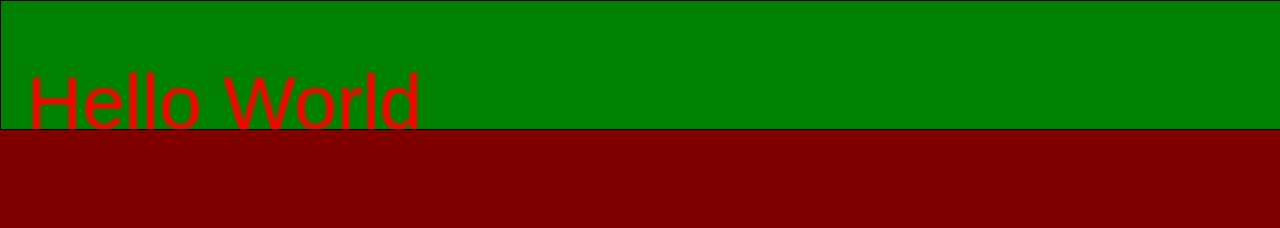
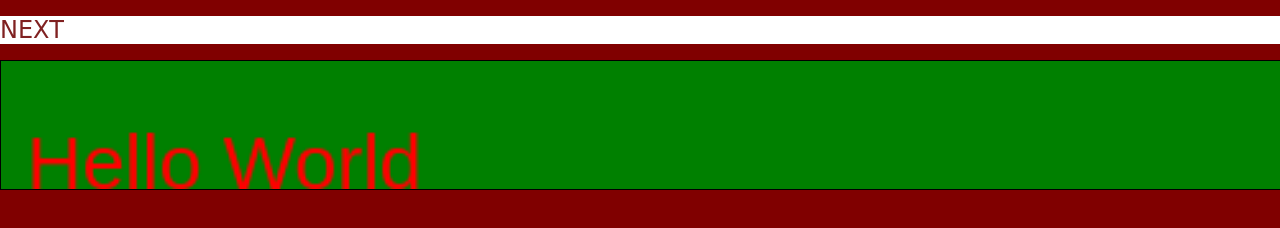
Before and after one commit to omidijibts/Quiz-app, a plain HTML site: page index.html in a window 1280 px wide. Drawn offline with Linux system fonts and the light colour scheme.

Commit message:
edited file

```diff
--- a/index.html
+++ b/index.html
@@ -6,6 +6,7 @@
     <link rel="stylesheet" type="text/css" href="style.css">
 </head>
 <body>
+  <p style="color: green;background-color: white;"><a href="one.html">NEXT</a></p>
    <canvas id="myCanvas" width="500" height="50" style="border: 1px solid black;width: 100%;height: 100%;">Your browser does not support canvas element.</canvas>
 
 
```
